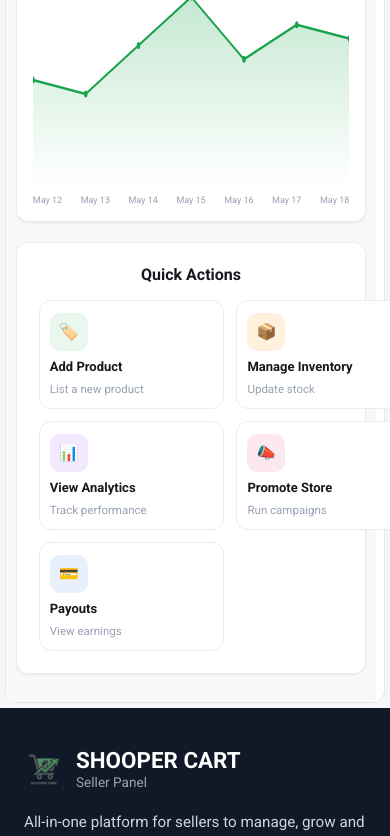
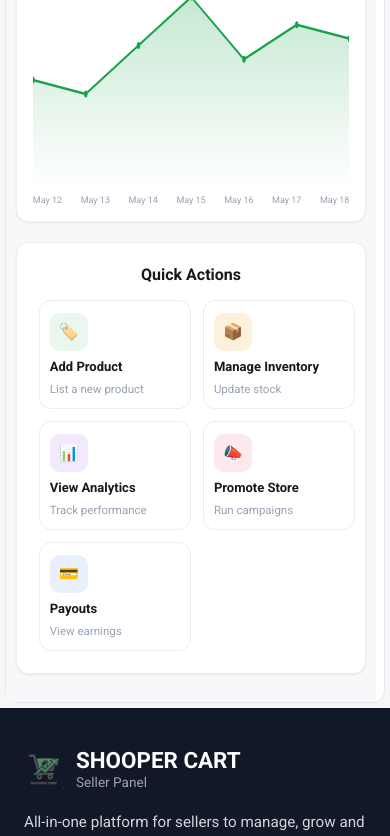
Before and after one commit to nitishkumar085/shoppercart, a React (Vite) app in the folder seller/: page /dashboard in a window 390 px wide. Shown: the part 1722-2558 px from the top of the page. Built offline with nearby package versions, Linux system fonts and the light colour scheme; sample sign-in values are in the browser's storage.

Commit message:
ui modification

```diff
--- a/seller/src/pages/dashboardHome/dashboardHome.css
+++ b/seller/src/pages/dashboardHome/dashboardHome.css
@@ -443,7 +443,7 @@
 
   .sh-qa-grid{ grid-template-columns:1fr 1fr; }
    .sh-banner{ flex-direction:column; align-items:flex-start; padding:26px 5px; }
-  .sh-qa-item{ padding:12px 10px;width:22vh; }
+  .sh-qa-item{ padding:12px 10px;width:39vw; }
   .sh-banner-text p{
   font-size:3.5vw;
   color:#3c4a41;
```
